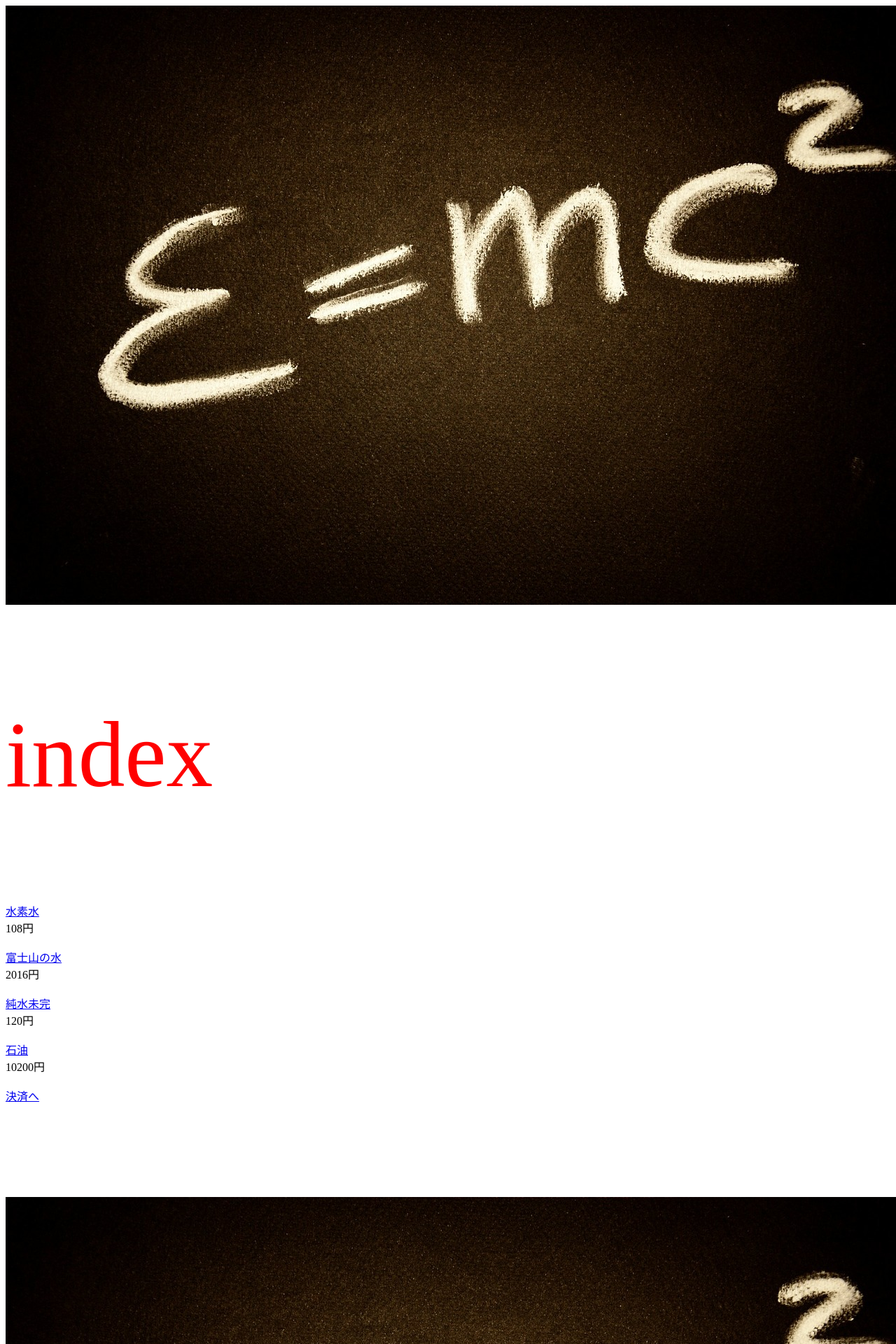
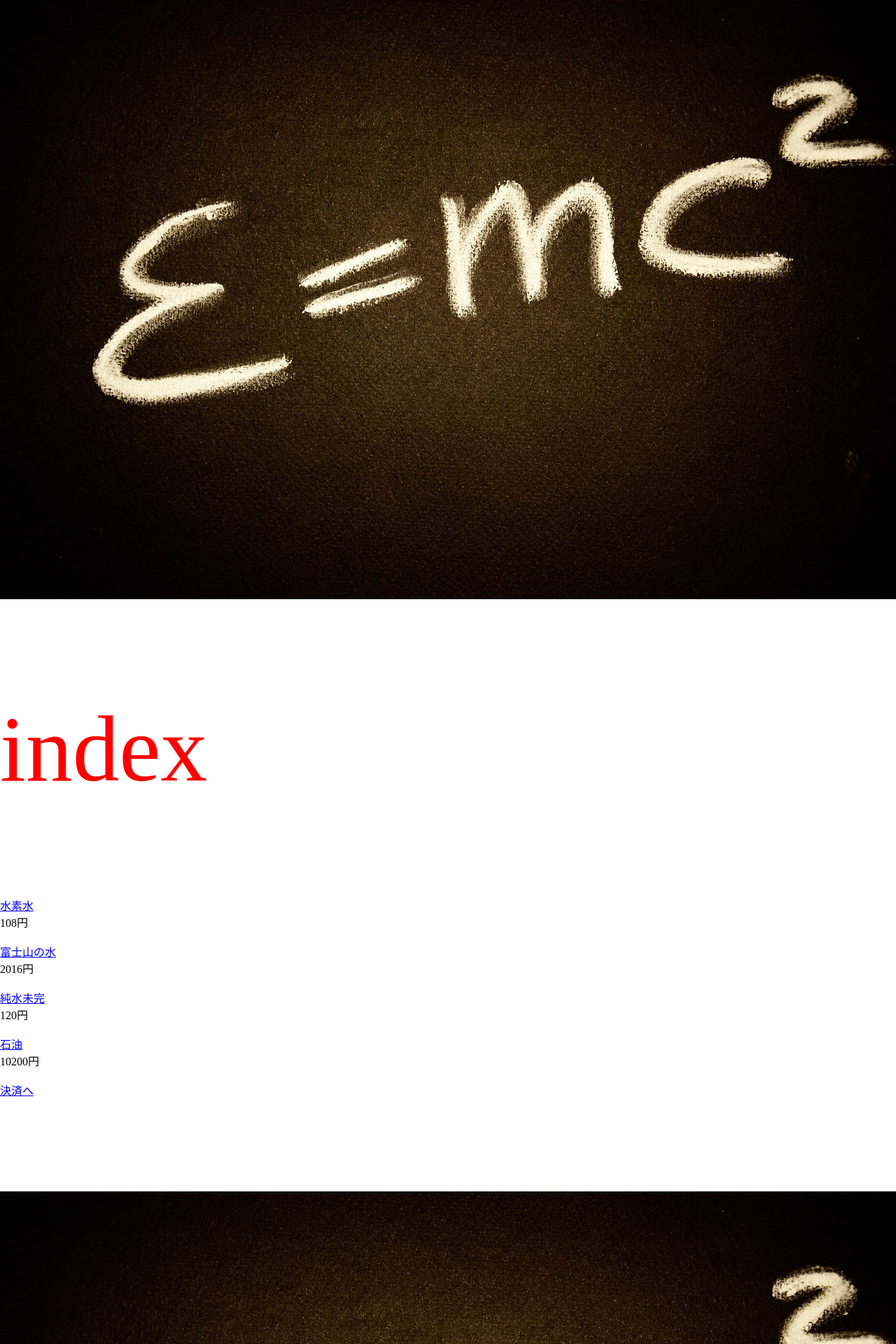
Before and after one commit to DeMiA814/Django-Playground, a Django app: page /ecom/ in a window 1280 px wide. Shown: the top 1920 px of the page at 70% size. Run offline with Django 3.2, Linux system fonts and the light colour scheme; data comes from the database, SQL or seed files in the repository.

Commit message:
Update style.css

```diff
--- a/ecom/static/ecom/css/style.css
+++ b/ecom/static/ecom/css/style.css
@@ -2,3 +2,12 @@ p {
   color:red;
   font-size:100pt;
 }
+
+body {
+    margin: 0;
+    overflow: hidden;
+}
+
+canvas {
+    background-image: radial-gradient(#666, #333);
+}
```
